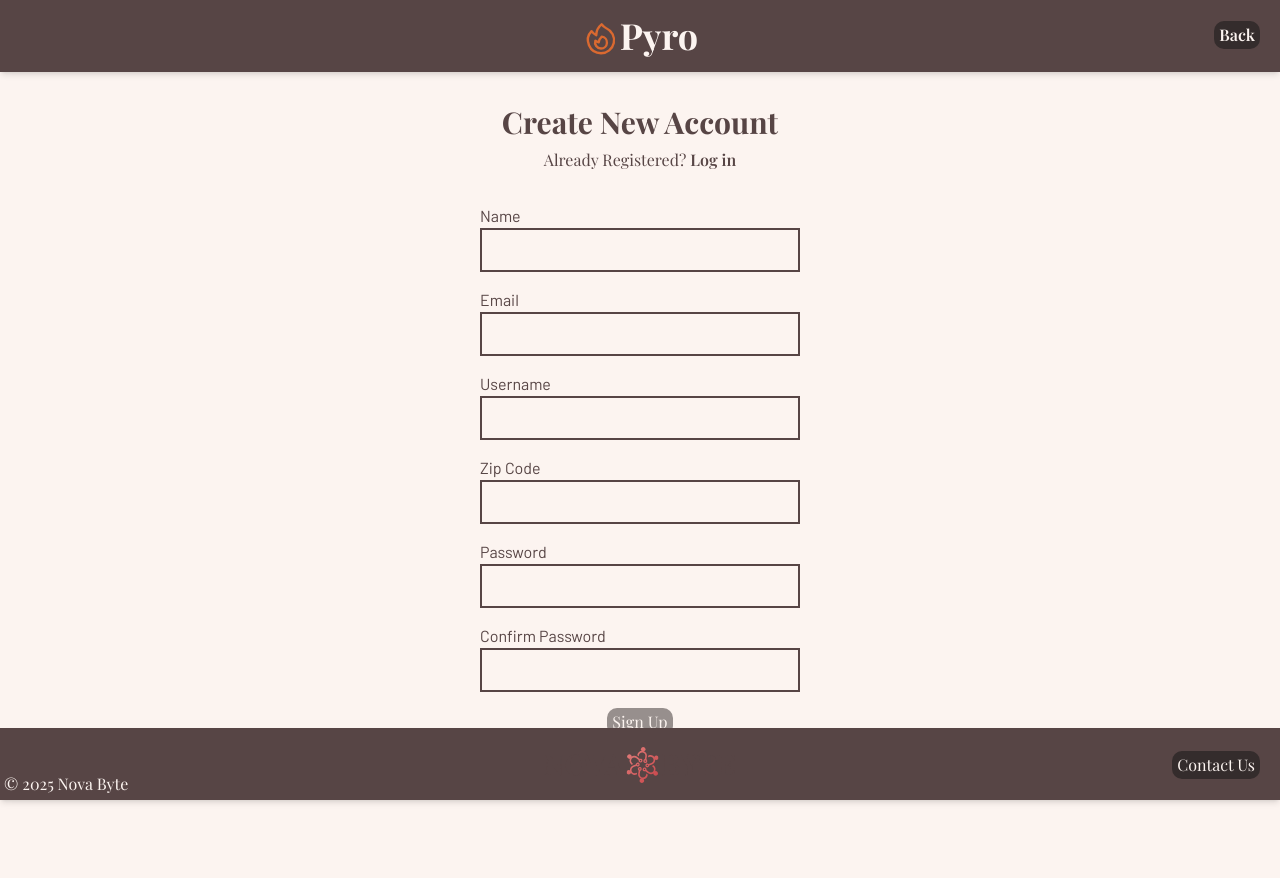
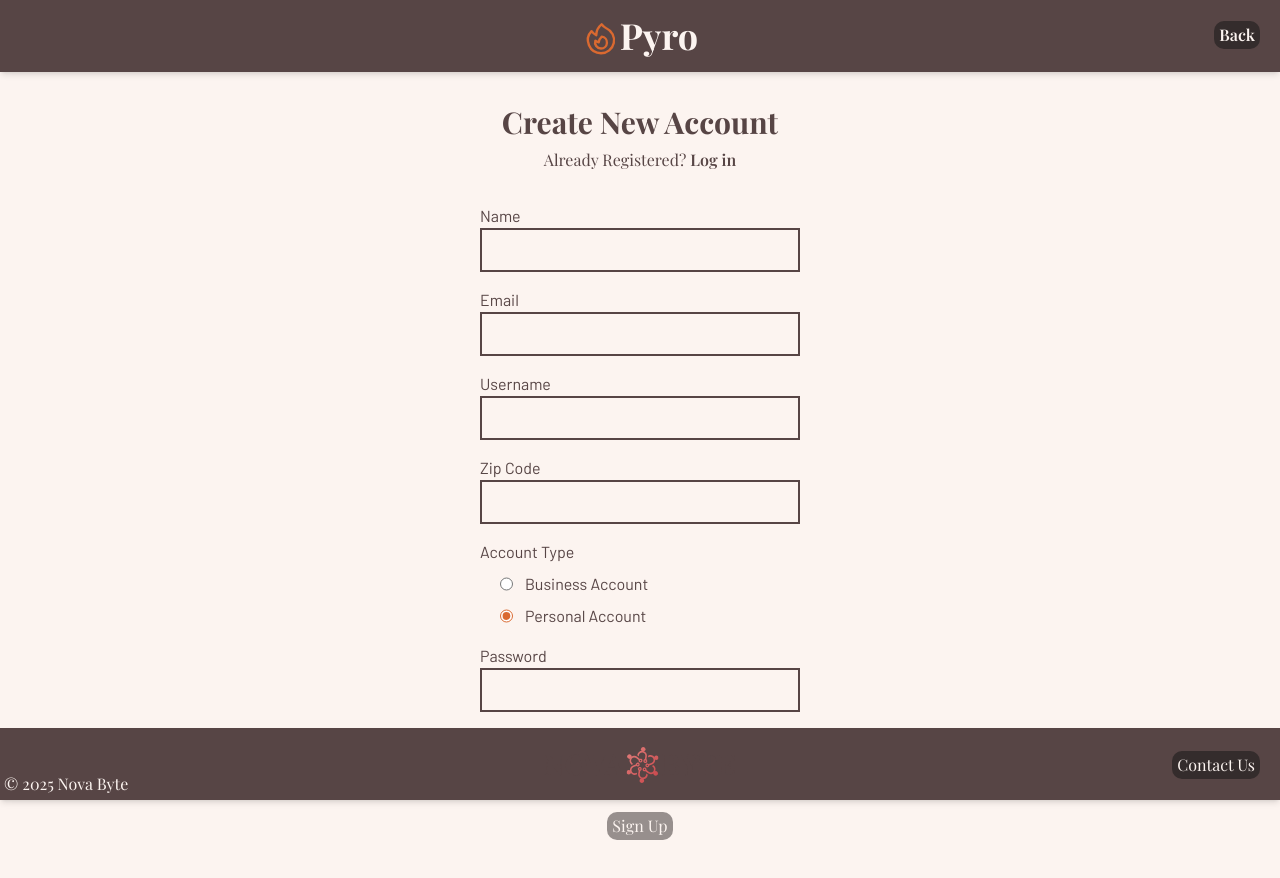
Before and after one commit to NovaByte-CS4800-Group-2/pyro, a Next.js app in the folder client/: page /register in a window 1280 px wide. Shown: the top 878 px of the page. Before the commit the page ends 840 px from the top, so only its background shows below. Built offline with nearby package versions, Linux system fonts and the light colour scheme; a web font is replaced by a local one.

Commit message:
Added Business Account Option

```diff
--- a/client/app/register/page.tsx
+++ b/client/app/register/page.tsx
@@ -157,32 +157,43 @@ export default function Register() {
 			<form action={handleSubmit} className="flex flex-col w-full max-w-80 m-auto mt-8 font-normal">
 				<div className="flex flex-col pb-4">
 					<label htmlFor="name" className="self-start">Name</label>
-					<input id="name" name="name" type="text" onChange={(e) => setName(e.target.value)} style={{border: !errors.name ? "2px solid var(--liver)" : "2px solid red"}} className="p-2"></input>
+					<input id="name" name="name" type="text" onChange={(e) => setName(e.target.value)} style={{border: !errors.name ? "2px solid var(--liver)" : "2px solid red"}} className="p-2"/>
 					{errors.name && <p className="text-sm text-red-500 self-end pr-1">{errors.name}</p>}
 				</div>
 				<div className="flex flex-col pb-4">
 					<label htmlFor="email" className="self-start">Email</label>
-					<input id="email" name="email" type="email" onChange={(e) => setEmail(e.target.value)} style={{border: !errors.email ? "2px solid var(--liver)" : "2px solid red"}} className="p-2"></input>
+					<input id="email" name="email" type="email" onChange={(e) => setEmail(e.target.value)} style={{border: !errors.email ? "2px solid var(--liver)" : "2px solid red"}} className="p-2"/>
 					{errors.email && <p className="text-sm text-red-500 self-end pr-1">{errors.email}</p>}
 				</div>
 				<div className="flex flex-col pb-4">
 					<label htmlFor="username" className="self-start">Username</label>
-					<input id="username" name="username" type="text" onChange={(e) => setUsername(e.target.value)} style={{border: !errors.username ? "2px solid var(--liver)" : "2px solid red"}} className="p-2"></input>
+					<input id="username" name="username" type="text" onChange={(e) => setUsername(e.target.value)} style={{border: !errors.username ? "2px solid var(--liver)" : "2px solid red"}} className="p-2"/>
 					{errors.username && <p className="text-sm text-red-500 self-end pr-1">{errors.username}</p>}
 				</div>
 				<div className="flex flex-col pb-4">
 					<label htmlFor="zipCode" className="self-start">Zip Code</label>
-					<input id="zipCode" name="zipCode" type="text" inputMode="numeric" onChange={(e) => setZipCode(e.target.value)} style={{border: !errors.zipCode ? "2px solid var(--liver)" : "2px solid red"}} className="p-2"></input>
+					<input id="zipCode" name="zipCode" type="text" inputMode="numeric" onChange={(e) => setZipCode(e.target.value)} style={{border: !errors.zipCode ? "2px solid var(--liver)" : "2px solid red"}} className="p-2"/>
 					{errors.zipCode && <p className="text-sm text-red-500 self-end pr-1">{errors.zipCode}</p>}
+				</div>
+				<div className="flex flex-col pb-4 gap-y-2">
+					<label className="self-start p-">Account Type</label>
+					<div className="flex pl-5 gap-x-3">
+						<input id="businessAccount" value="businessAccount" name="accountType" type="radio" className="checked:accent-(--cocoa-brown)"></input>
+						<label htmlFor="businessAccount" className="self-start">Business Account</label>
+					</div>
+					<div className="flex pl-5 gap-x-3">
+						<input defaultChecked id="personalAccount" value="personalAccount" name="accountType" type="radio" className="checked:accent-(--cocoa-brown)"></input>
+						<label htmlFor="personalAccount" className="self-start">Personal Account</label>
+					</div>
 				</div>
 				<div className="flex flex-col pb-4">
 					<label htmlFor="password" className="self-start">Password</label>
-					<input id="password" name="password" type="password" onChange={(e) => setPassword(e.target.value)} style={{border: errors.password.length === 1 ? "2px solid var(--liver)" : "2px solid red"}} className="p-2"></input>
+					<input id="password" name="password" type="password" onChange={(e) => setPassword(e.target.value)} style={{border: errors.password.length === 1 ? "2px solid var(--liver)" : "2px solid red"}} className="p-2"/>
 					{errors.password.length > 1 && <p className="text-sm text-red-500 self-end pr-1">{errors.password.join('\n')}</p>}
 				</div>
 				<div className="flex flex-col pb-4">
 					<label htmlFor="confirmPassword" className="self-start">Confirm Password</label>
-					<input id="confirmPassword" name="confirmPassword" type="password" onChange={(e) => setConfirmPassword(e.target.value)} style={{border: !errors.confirmPassword ? "2px solid var(--liver)" : "2px solid red"}} className="p-2"></input>
+					<input id="confirmPassword" name="confirmPassword" type="password" onChange={(e) => setConfirmPassword(e.target.value)} style={{border: !errors.confirmPassword ? "2px solid var(--liver)" : "2px solid red"}} className="p-2"/>
 					{errors.confirmPassword && <p className="text-sm text-red-500 self-end pr-1">{errors.confirmPassword}</p>}
 				</div>
 				{/* TODO: Switch to use Button component. */}
```
Also changed, not shown: 1 other file (tests, documents, lock files or other folders).
